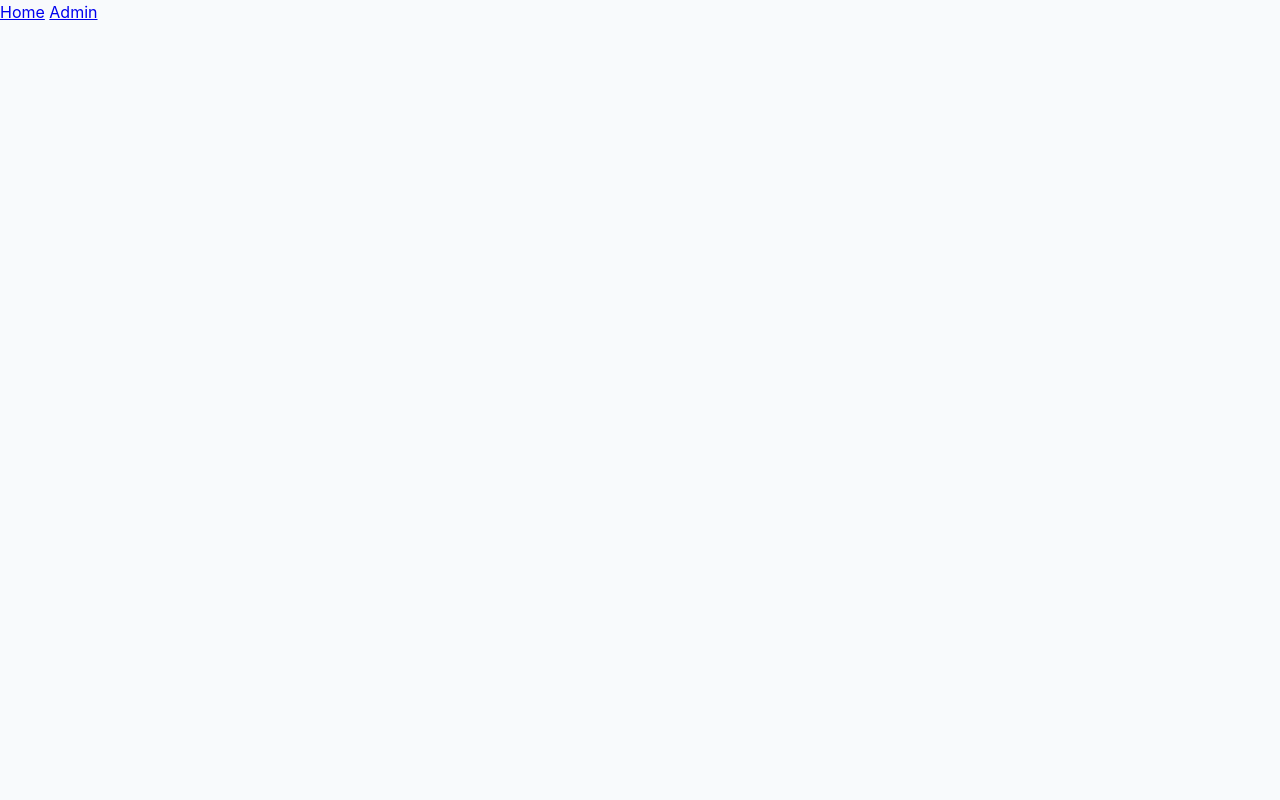
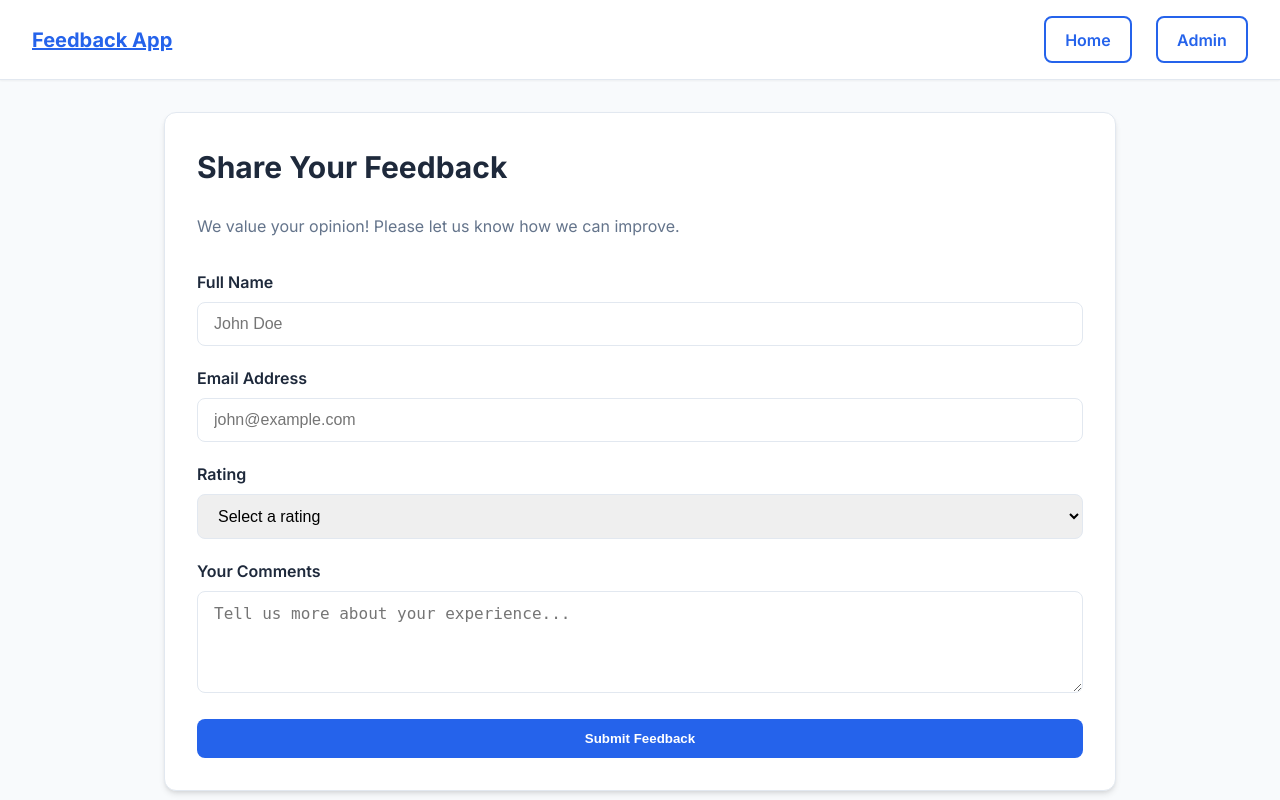
Before and after one commit to palakgoyal95/flask-project, a Flask app: page / in a window 1280 px wide. Before the commit the page is almost empty. Run offline with Flask 3, Linux system fonts and the light colour scheme.

Commit message:
feat: Add initial feedback submission form and create database file.

```diff
--- a/OnlineFeedbackCollector/templates/index.html
+++ b/OnlineFeedbackCollector/templates/index.html
@@ -1,23 +1,39 @@
-<!DOCTYPE html>
-<html>
+{% extends "layout.html" %}
 
-<head>
-    <title>Feedback App</title>
-    <link rel="stylesheet" href="{{ url_for('static', filename='css/style.css') }}">
-</head>
+{% block content %}
+<h2>Share Your Feedback</h2>
+<p style="color: var(--text-muted); margin-bottom: 2rem;">We value your opinion! Please let us know how we can improve.
+</p>
 
-<body>
+<form action="/submit" method="POST">
+    <div class="form-group">
+        <label for="name" style="display: block; margin-bottom: 0.5rem; font-weight: 600;">Full Name</label>
+        <input type="text" id="name" name="name" placeholder="John Doe" required>
+    </div>
 
-    <nav>
-        <a href="/">Home</a>
-        <a href="/admin">Admin</a>
-        {% if session.get('admin') %}
-        <a href="/logout">Logout</a>
-        {% endif %}
-    </nav>
+    <div class="form-group">
+        <label for="email" style="display: block; margin-bottom: 0.5rem; font-weight: 600;">Email Address</label>
+        <input type="email" id="email" name="email" placeholder="john@example.com" required>
+    </div>
 
-    {% block content %}{% endblock %}
+    <div class="form-group">
+        <label for="rating" style="display: block; margin-bottom: 0.5rem; font-weight: 600;">Rating</label>
+        <select id="rating" name="rating" required>
+            <option value="" disabled selected>Select a rating</option>
+            <option value="5">⭐⭐⭐⭐⭐ (Excellent)</option>
+            <option value="4">⭐⭐⭐⭐ (Good)</option>
+            <option value="3">⭐⭐⭐ (Average)</option>
+            <option value="2">⭐⭐ (Fair)</option>
+            <option value="1">⭐ (Poor)</option>
+        </select>
+    </div>
 
-</body>
+    <div class="form-group">
+        <label for="comments" style="display: block; margin-bottom: 0.5rem; font-weight: 600;">Your Comments</label>
+        <textarea id="comments" name="comments" rows="4" placeholder="Tell us more about your experience..."
+            required></textarea>
+    </div>
 
-</html>
+    <button type="submit">Submit Feedback</button>
+</form>
+{% endblock %}
```
Also changed, not shown: OnlineFeedbackCollector/database.db.
